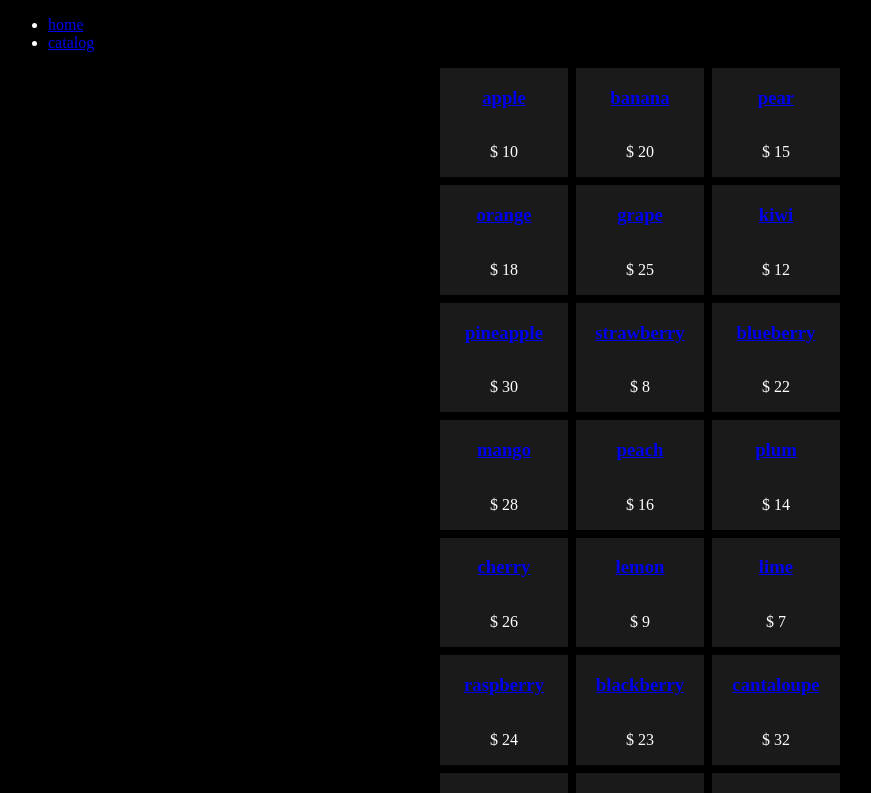
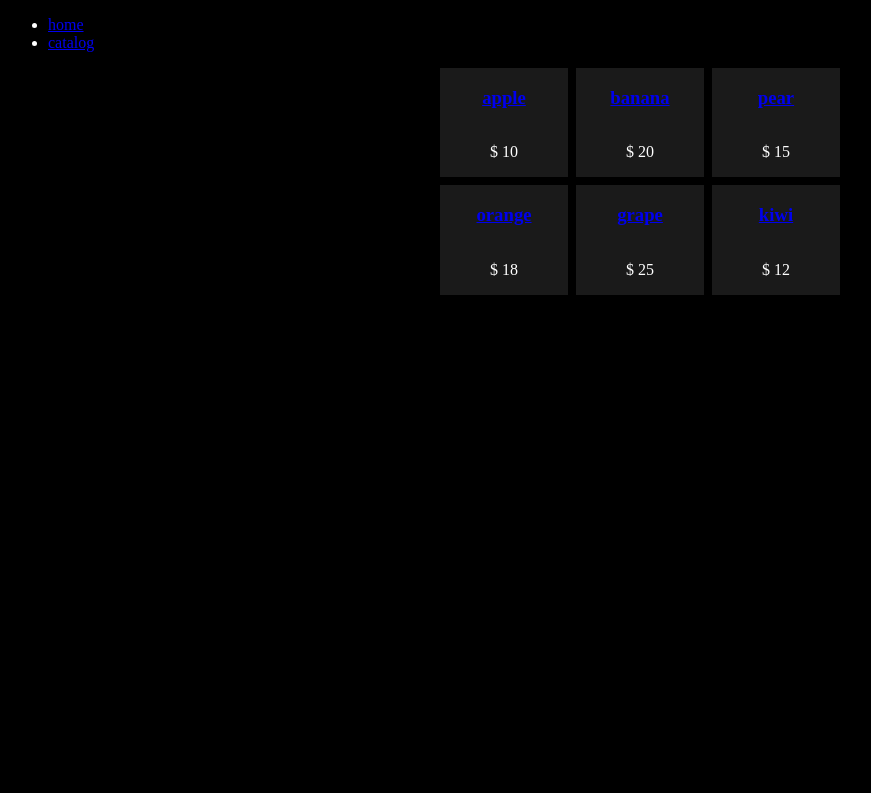
Before and after one commit to shaharbest/oct-client, a React (Vite) app: page /products in a window 1280 px wide. Shown: the top 793 px of the page, without its empty margins (0-871 px from the left). Built offline with nearby package versions, Linux system fonts and the light colour scheme.

Commit message:
preparation for pagination

```diff
--- a/src/Components/Catalog.jsx
+++ b/src/Components/Catalog.jsx
@@ -1,9 +1,18 @@
+import { useState } from "react";
 import { products } from "../products";
 import ProductCard from "./ProductCard";
 
+const itemsPerPage = 6;
+
 export default function Catalog() {
-  const productsCards = products.map(p =>
-    <ProductCard key={p.id} product={p} />);
+  const [curPageNum, setCurPageNum] = useState(1);
+
+  const firstIndex = (curPageNum - 1) * itemsPerPage;
+  const secondIndex = firstIndex + itemsPerPage;
+
+  const productsCards =
+    products.slice(firstIndex, secondIndex)
+    .map(p => <ProductCard key={p.id} product={p} />);
 
   return <>
     <div className="catalog-board">
```
